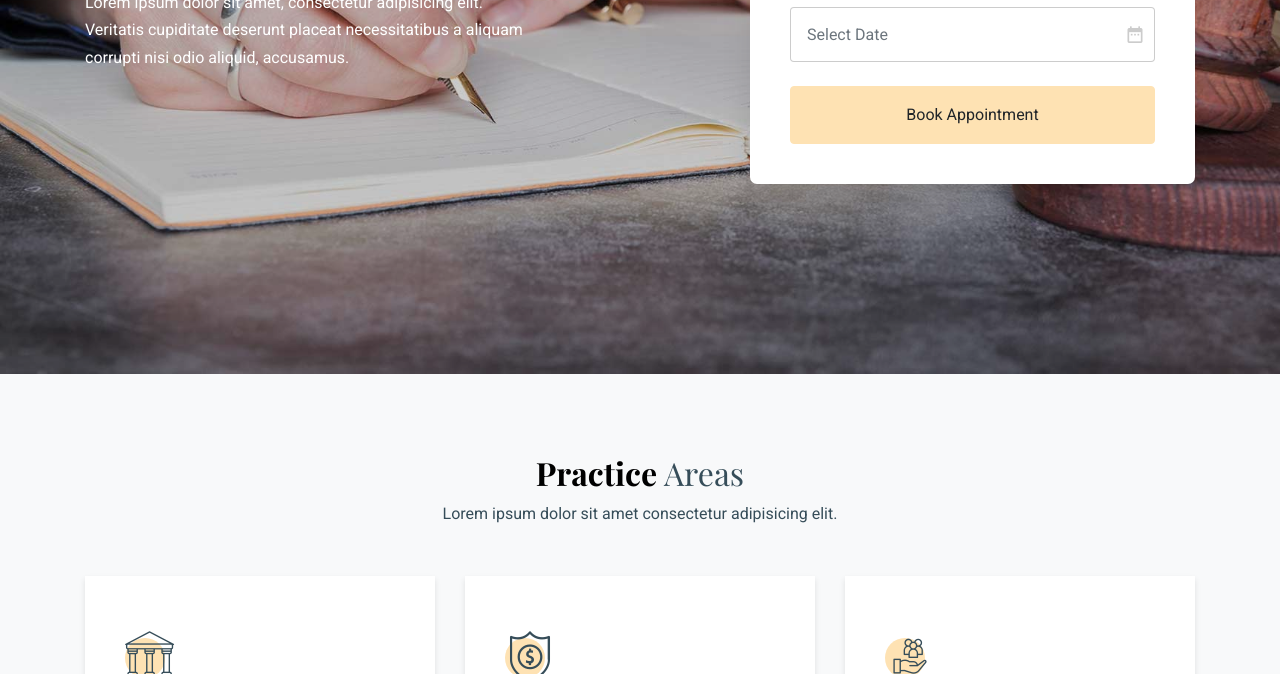
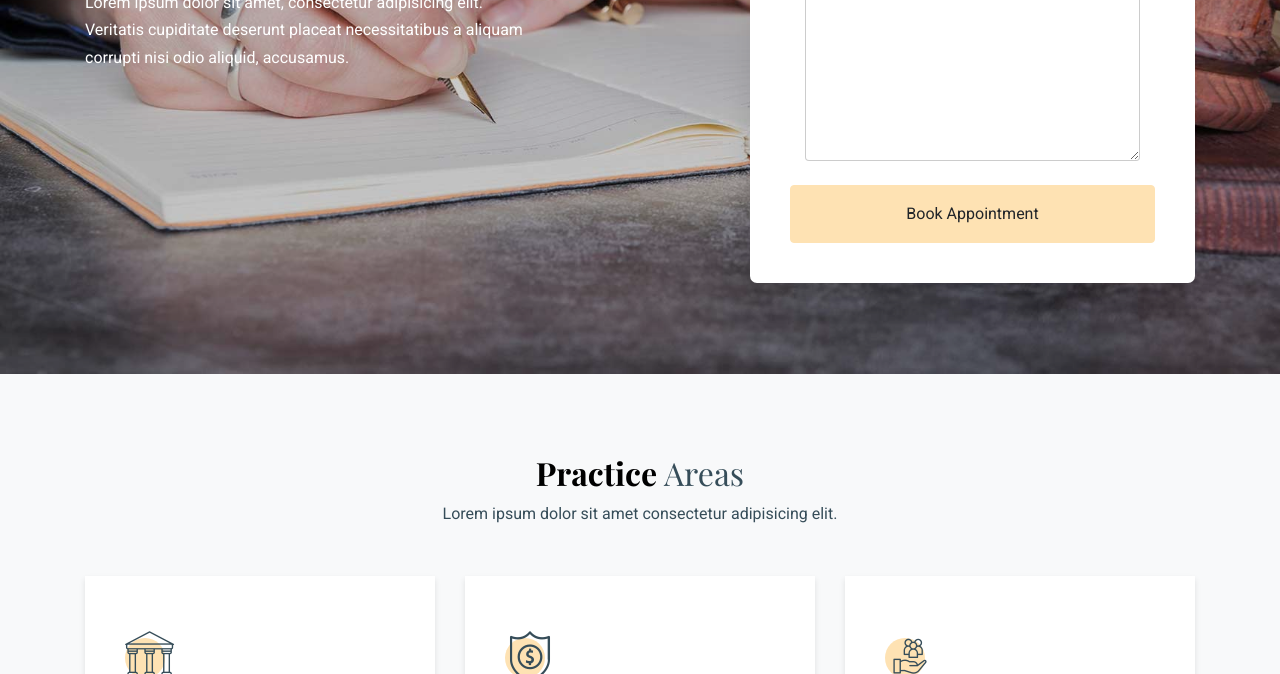
Before and after one commit to carlosalibernard/carlosalibernard.github.io, a plain HTML site: page index.html in a window 1280 px wide. Shown: the part 426-1100 px from the top of the page. Drawn offline with nearby package versions, Linux system fonts and the light colour scheme; files whose address does not match are found by name.

Commit message:
Update index.html

```diff
--- a/index.html
+++ b/index.html
@@ -107,8 +107,9 @@
                       </div>
                       <div class="mb-3 mb-md-4 col-md-12">
                         <div class="form-control-wrap">
-                          <input type="text" id="cf-4" placeholder="Select Date" class="form-control datepicker px-3">
-                          <span class="icon icon-date_range"></span>
+							<div class="col-md-12">
+								<textarea name="" id="" class="form-control" placeholder="Write your message." cols="30" rows="10"></textarea>
+							</div>
                         </div>
                       </div>
                       <div class="col-md-12">
```
